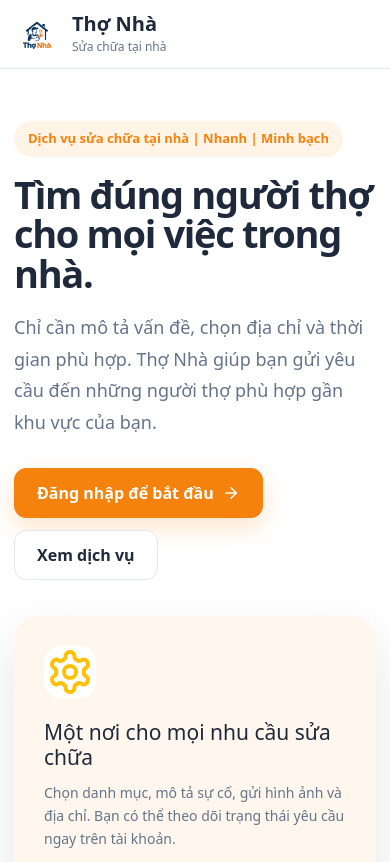
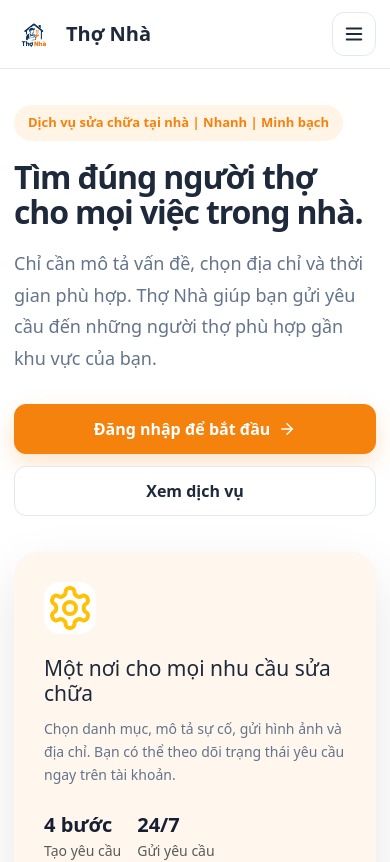
Before and after one commit to buihuutam05062002/thonha-frontend, a React (Vite) app: page / in a window 390 px wide. Shown: the top 862 px of the page. Built offline with nearby package versions, Linux system fonts and the light colour scheme; no server answers.

Commit message:
Update responsive

```diff
--- a/src/areas/customer/CustomerApp.jsx
+++ b/src/areas/customer/CustomerApp.jsx
@@ -1,3 +1,4 @@
+import {useEffect, useRef, useState} from 'react';
 import {Routes, Route, Link, useNavigate, useParams, Navigate} from 'react-router-dom';
 import CreateRequestPage from '../../pages/customer/CreateRequestPage.jsx';
 import ProfilePage from '../../pages/customer/ProfilePage.jsx';
@@ -6,23 +7,53 @@ import MyRequestsPage from '../../pages/customer/MyRequestsPage.jsx';
 import RequireAuth from '../../auth/RequireAuth.jsx';
 import {useAuth} from '../../auth/useAuth';
 import logoImg from '../../assets/logo.png';
-import {ArrowRight, Zap, Droplet, Snowflake, Wrench, Settings, Copyright} from 'lucide-react';
+import {ArrowRight, Zap, Droplet, Snowflake, Wrench, Settings, Copyright, Menu, X} from 'lucide-react';
 
 function CustomerHeader({user}) {
     const nav = useNavigate();
     const {logout} = useAuth();
+    // Màn nhỏ: các liên kết gom vào menu bấm mở (nút ☰) thay vì bị ẩn đi
+    const [open, setOpen] = useState(false);
+    const rootRef = useRef(null);
+
     const signOut = async () => {
         await logout();
         nav('/auth', {replace: true});
     };
 
-    return <header className="customer-navbar">
+    // Đóng menu khi bấm Esc hoặc bấm ra ngoài thanh menu
+    useEffect(() => {
+        if (!open) return undefined;
+        const onKey = (e) => {
+            if (e.key === 'Escape') setOpen(false);
+        };
+        const onDown = (e) => {
+            if (rootRef.current && !rootRef.current.contains(e.target)) setOpen(false);
+        };
+        document.addEventListener('keydown', onKey);
+        document.addEventListener('mousedown', onDown);
+        return () => {
+            document.removeEventListener('keydown', onKey);
+            document.removeEventListener('mousedown', onDown);
+        };
+    }, [open]);
+
+    // Bấm vào bất kỳ liên kết/nút nào trong menu thì đóng menu lại
+    const closeOnItem = (e) => {
+        if (e.target.closest('a, button')) setOpen(false);
+    };
+
+    return <header className="customer-navbar" ref={rootRef}>
         <div className="customer-navbar-inner">
             <Link className="customer-brand" to="/">
                 <img src={logoImg} alt="Thợ Nhà"/>
                 <div><strong>Thợ Nhà</strong><span>Sửa chữa tại nhà</span></div>
             </Link>
-            <nav className="customer-nav">
+            <button type="button" className="customer-menu-toggle" aria-expanded={open} aria-controls="customer-nav"
+                    aria-label={open ? 'Đóng menu' : 'Mở menu'} onClick={() => setOpen((o) => !o)}>
+                {open ? <X size={22} aria-hidden="true"/> : <Menu size={22} aria-hidden="true"/>}
+            </button>
+            <nav id="customer-nav" className={`customer-nav${open ? ' open' : ''}`} onClick={closeOnItem}>
                 <Link to="/">Trang chủ</Link>
                 <a href="#services">Dịch vụ</a>
                 <a href="#process">Cách hoạt động</a>
--- a/src/main.jsx
+++ b/src/main.jsx
@@ -7,6 +7,7 @@ import "bootstrap/dist/css/bootstrap.min.css";
 import "bootstrap/dist/js/bootstrap.bundle.min.js";
 import "./styles/styles-legacy-ui.css";
 import "./styles/customer-ui.css";
+import "./styles/responsive.css";
 import {ToastContainer} from "react-toastify";
 import "react-toastify/dist/ReactToastify.css";
 
--- /dev/null
+++ b/src/styles/responsive.css
@@ -0,0 +1,141 @@
+/* =====================================================================
+   RESPONSIVE — nạp SAU CÙNG (xem main.jsx) để ghi đè an toàn lên customer-ui.css / styles.css.
+   Mốc dùng chung:  ≤1199px (menu gọn)  |  ≤900px (tablet)  |  ≤640px (điện thoại)  |  ≤380px (máy nhỏ)
+   ===================================================================== */
+
+/* ---------- Nền tảng ---------- */
+html { -webkit-text-size-adjust: 100%; text-size-adjust: 100%; }
+img, video { max-width: 100%; }
+
+/* ---------- Thanh menu khách: nút ☰ + menu thả xuống ---------- */
+.customer-ui .customer-menu-toggle { display: none; }
+
+@media (max-width: 1199px) {
+  .customer-ui .customer-navbar-inner { gap: 12px; }
+
+  .customer-ui .customer-menu-toggle {
+    display: inline-flex;
+    align-items: center;
+    justify-content: center;
+    flex: none;
+    width: 44px;
+    height: 44px;
+    margin-left: auto;
+    border: 1.5px solid var(--customer-line);
+    border-radius: 12px;
+    background: #fff;
+    color: var(--customer-dark);
+    cursor: pointer;
+  }
+  .customer-ui .customer-menu-toggle:hover { background: #f1f5f9; }
+  .customer-ui .customer-menu-toggle:focus-visible { outline: 2px solid var(--customer-orange); outline-offset: 2px; }
+
+  /* Menu: ẩn mặc định, bấm ☰ mới xổ ra, phủ ngang toàn thanh */
+  .customer-ui .customer-nav {
+    display: none;
+    position: absolute;
+    top: 100%;
+    left: 0;
+    right: 0;
+    flex-direction: column;
+    align-items: stretch;
+    gap: 4px;
+    max-height: calc(100vh - 76px);
+    padding: 12px 16px 18px;
+    overflow-y: auto;
+    border-bottom: 1px solid var(--customer-line);
+    background: #fff;
+    box-shadow: 0 18px 30px rgba(15, 23, 42, .12);
+  }
+  .customer-ui .customer-nav.open { display: flex; }
+
+  /* Đè luật cũ (≤640px) đang ẩn mọi liên kết trừ "Tạo yêu cầu" */
+  .customer-ui .customer-navbar .customer-nav.open a,
+  .customer-ui .customer-navbar .customer-nav.open button {
+    display: flex;
+    align-items: center;
+    justify-content: flex-start;
+    width: 100%;
+    min-height: 46px;
+    padding: 0 16px;
+    border-radius: 12px;
+    font-size: 15px;
+    text-align: left;
+  }
+  .customer-ui .customer-navbar .customer-nav.open .customer-primary,
+  .customer-ui .customer-navbar .customer-nav.open .customer-login {
+    justify-content: center;
+    margin-top: 6px;
+  }
+  .customer-ui .customer-navbar .customer-nav.open .customer-primary { margin-top: 10px; }
+}
+
+/* ---------- Trang chủ khách ---------- */
+.customer-ui .customer-hero-actions { flex-wrap: wrap; }
+
+@media (max-width: 900px) {
+  .customer-ui .customer-hero h1 { font-size: clamp(32px, 7vw, 46px); line-height: 1.12; }
+  .customer-ui .customer-section { padding-top: 48px; padding-bottom: 36px; }
+}
+
+@media (max-width: 640px) {
+  .customer-ui .customer-brand span { display: none; }           /* gọn: chỉ còn logo + "Thợ Nhà" */
+  .customer-ui .customer-brand img { width: 40px; height: 40px; }
+  .customer-ui .customer-hero-inner { padding: 36px 0 44px; }
+  .customer-ui .customer-hero-actions .customer-action { flex: 1 1 100%; justify-content: center; }
+  .customer-ui .customer-cta-inner .customer-action { width: 100%; justify-content: center; }
+  .customer-ui .customer-footer { padding-inline: 16px; line-height: 1.5; text-align: center; }
+}
+
+@media (max-width: 380px) {
+  .customer-ui .customer-hero h1 { font-size: 30px; }
+}
+
+/* ---------- Các trang trong tài khoản khách (tạo yêu cầu, hồ sơ, yêu cầu của tôi, theo dõi) ---------- */
+.customer-ui .topbar h1 { min-width: 0; overflow: hidden; text-overflow: ellipsis; white-space: nowrap; }
+.customer-ui .topbar .icon-btn { min-width: 44px; min-height: 44px; }
+
+@media (max-width: 640px) {
+  /* iOS tự phóng to trang khi ô nhập < 16px */
+  .customer-ui input:not([type="checkbox"]):not([type="radio"]):not([type="file"]),
+  .customer-ui select,
+  .customer-ui textarea { font-size: 16px; }
+
+  .customer-ui .shell { min-height: 100dvh; }
+  .customer-ui .footer { padding-bottom: calc(20px + env(safe-area-inset-bottom, 0px)); }
+  .customer-ui .rq-pager { gap: 8px; }
+  .customer-ui .rq-pager .btn { min-width: 0; }
+}
+
+/* ---------- Admin ---------- */
+@media (max-width: 1100px) {
+  /* Khi cột chi tiết tụt xuống dưới danh sách thì không cần dính màn hình / cuộn riêng nữa */
+  .wa-detail { position: static; max-height: none; overflow: visible; }
+}
+
+@media (max-width: 720px) {
+  .admin-main { min-width: 0; }
+  .um-page, .wa-page { padding: 8px; gap: 16px; }
+  .um-header h1 { font-size: 22px; }
+  .um-panel { padding: 14px 12px 18px; border-radius: 18px; }
+  .um-filters { margin-bottom: 18px; }
+  .um-tabs { flex-wrap: wrap; }
+  .um-tabs button { flex: 1 1 auto; padding: 8px 14px; }
+  .um-pagination { flex-wrap: wrap; justify-content: center; }
+  .um-detail-row { flex-direction: column; gap: 2px; }
+  .um-detail-row dt { flex: none; }
+  .wa-stats { grid-template-columns: repeat(2, 1fr); }
+}
+
+@media (max-width: 420px) {
+  .cm-stats { grid-template-columns: 1fr; }
+  .wa-fields { grid-template-columns: 1fr; }
+  .wa-fields dt { margin-top: 6px; }
+}
+
+/* ---------- Khu vực thợ (Bootstrap) ---------- */
+@media (max-width: 575.98px) {
+  /* chừa chỗ cho thanh điều hướng dưới (BottomNav) và vùng an toàn của iPhone */
+  .worker-register-navbar-inner,
+  .worker-landing-navbar-inner { padding-left: 14px; padding-right: 14px; }
+}
```
